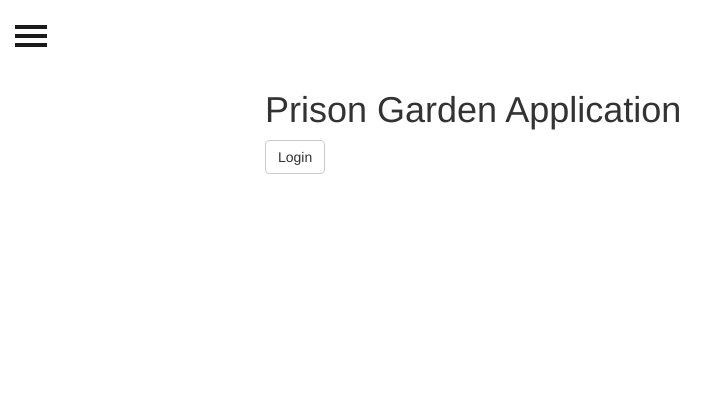
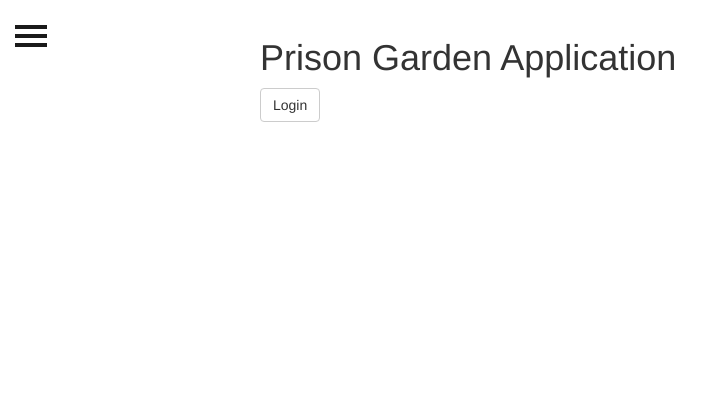
Before and after one commit to ObiJuanKenobi/Grow-Em-and-Show-Em, a Django app: page / in a window 1280 px wide. Shown: the top 420 px of the page, without its empty margins (0-727 px from the left). Before the commit the page ends 174 px from the top, so only its background shows below. Run offline with Django 3.2, Linux system fonts and the light colour scheme; some libraries are stand-ins or nearby versions.

Commit message:
Adjusting title/content start alignment

```diff
--- a/pga/static/css/menu.css
+++ b/pga/static/css/menu.css
@@ -94,7 +94,7 @@ html { height: 100%;}
 
 #page-content-wrapper {
     width: 100%;
-    padding-top: 70px;
+    //padding-top: 70px;
 }
 
 #wrapper.toggled #page-content-wrapper {
--- a/pga/templates/header.html
+++ b/pga/templates/header.html
@@ -29,6 +29,11 @@
 	div.content {
 		margin-left: 20px;
 	}
+
+	div.inline {
+		margin-top: 18px;
+		margin-left: 50px;
+	}
 	</style>
 </head>
 
@@ -37,12 +42,13 @@
         <div class="overlay"></div>
 
         <!-- Page Content -->
-        <div id="page-content-wrapper">
+        <div id="page-content-wrapper" style='display: inline;'>
             <button type="button" class="hamburger is-closed" data-toggle="offcanvas">
                 <span class="hamb-top"></span>
     			<span class="hamb-middle"></span>
 				<span class="hamb-bottom"></span>
             </button>
-            <div class="container">
+			<!-- <span>Prison Garden Application</span> -->
+            <div class="container inline">
                 <div class="row">
                     <div class="col-lg-8 col-lg-offset-2">
```
